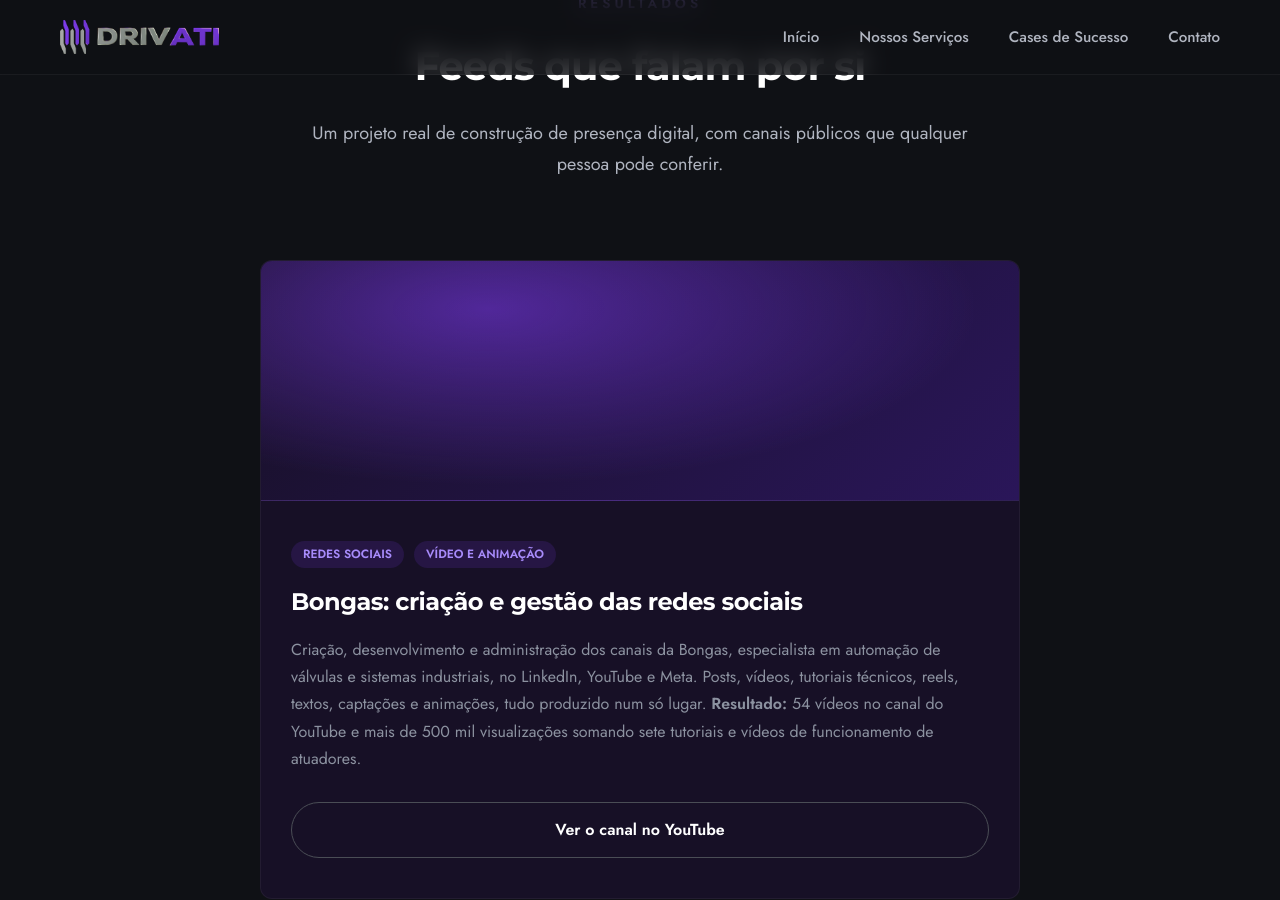
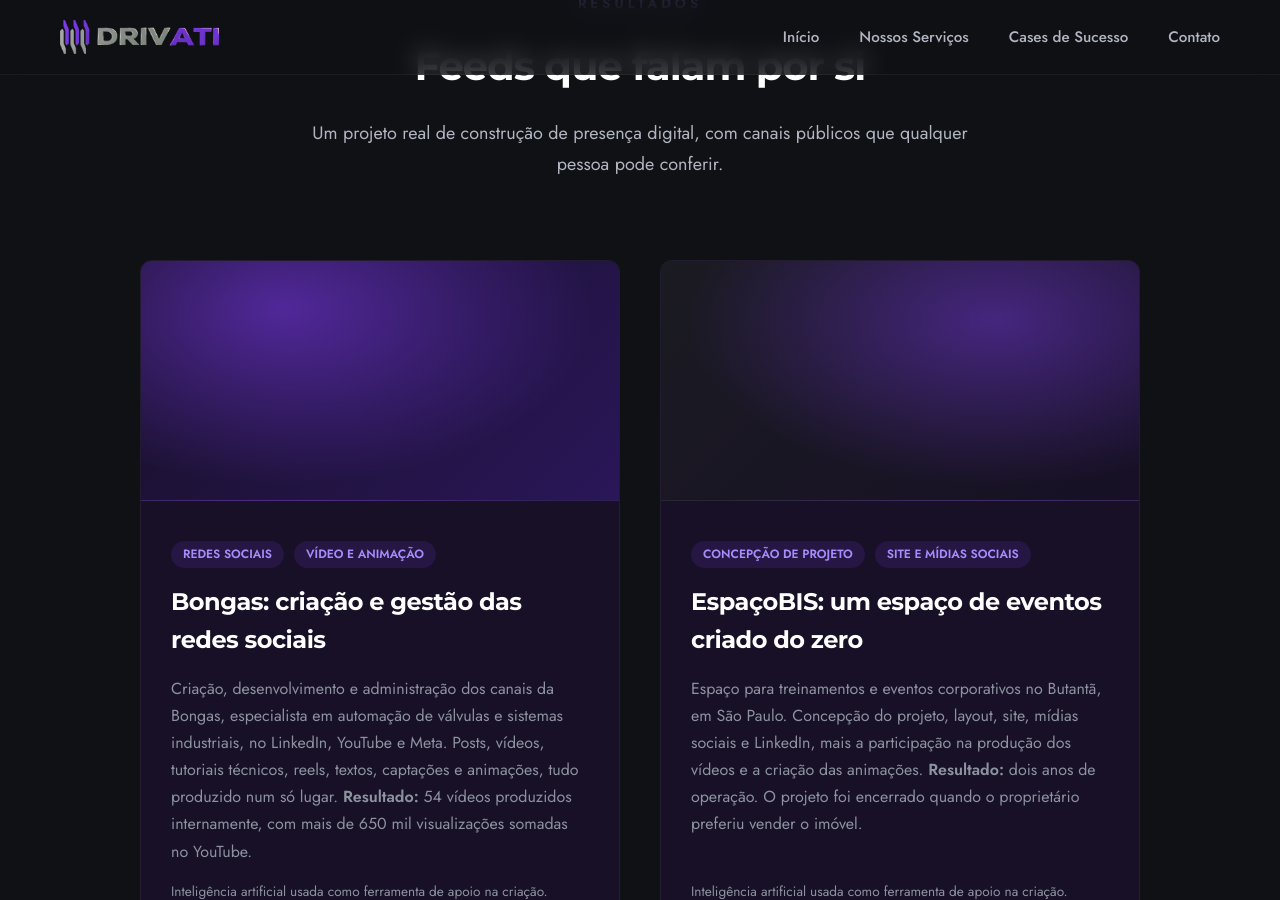
Before and after one commit to pedrosajrdigital/Drivati, a Jekyll site: the page built from index.html, in a window 1280 px wide and 900 px high, scrolled down 2790 px. Built offline with Jekyll 4.4.1, drawn with Linux system fonts in a browser that asks for light colours; some of the changed text lies outside the part shown.

Commit message:
Cases: soma real de views da Bongas, novo case EspaçoBIS e nota sobre uso de IA
- Bongas: 54 vídeos (36 vídeos + 18 Shorts) com mais de 650 mil visualizações somadas, conferido no canal
- EspaçoBIS: concepção, layout, site, mídias sociais e animações; operou 2 anos e foi encerrado pelo proprietário
- nota de transparência sobre uso de IA como apoio nos dois cases
- home com 2 colunas para 2 cases

Co-Authored-By: Claude Sonnet 5.5 <noreply@anthropic.com>
Claude-Session: https://claude.ai/code/session_01RjAyFE22sfAnTy89Y7pjqg

```diff
--- a/assets/css/cases.css
+++ b/assets/css/cases.css
@@ -41,3 +41,6 @@
 /* Card de case sem foto: fundo de marca em vez de imagem de banco */
 .project-image--brand { background: radial-gradient(ellipse at 30% 20%, rgba(var(--accent-rgb), 0.55), transparent 65%), linear-gradient(135deg, var(--surface), #2a1659); }
 .projects-grid--single { grid-template-columns: 1fr; max-width: 760px; margin: 0 auto; }
+
+.project-note { color: var(--text-dim); font-size: 0.85rem; margin: -14px 0 24px; }
+.project-image--alt { background: radial-gradient(ellipse at 70% 25%, rgba(var(--accent-rgb), 0.45), transparent 65%), linear-gradient(135deg, #1b1b22, var(--surface)); }
--- a/assets/css/index.css
+++ b/assets/css/index.css
@@ -338,3 +338,7 @@ body {
 .projects-grid--single { grid-template-columns: 1fr; max-width: 760px; margin: 0 auto; }
 .tag-group { display: flex; gap: 10px; margin-bottom: 15px; flex-wrap: wrap; }
 .tag { font-size: 0.75rem; text-transform: uppercase; padding: 4px 12px; background-color: rgba(var(--accent-rgb), 0.15); color: var(--accent-text); border-radius: 20px; font-weight: 600; }
+
+.project-note { color: var(--text-dim); font-size: 0.85rem; margin: -14px 0 24px; }
+.project-image--alt { background: radial-gradient(ellipse at 70% 25%, rgba(var(--accent-rgb), 0.45), transparent 65%), linear-gradient(135deg, #1b1b22, var(--surface)); }
+@media (min-width: 993px) { .projects-grid--duo { grid-template-columns: repeat(2, 1fr); max-width: 1000px; margin: 0 auto; } }
--- a/index.html
+++ b/index.html
@@ -98,7 +98,7 @@ standalone: true
                 <p class="section-description">Um projeto real de construção de presença digital, com canais públicos que qualquer pessoa pode conferir.</p>
             </div>
 
-            <div class="projects-grid projects-grid--single">
+            <div class="projects-grid projects-grid--duo">
 
                 <!-- Case: Bongas -->
                 <div class="project-card">
@@ -109,8 +109,24 @@ standalone: true
                             <span class="tag">Vídeo e animação</span>
                         </div>
                         <h3 class="project-title">Bongas: criação e gestão das redes sociais</h3>
-                        <p class="project-text">Criação, desenvolvimento e administração dos canais da Bongas, especialista em automação de válvulas e sistemas industriais, no LinkedIn, YouTube e Meta. Posts, vídeos, tutoriais técnicos, reels, textos, captações e animações, tudo produzido num só lugar. <strong>Resultado:</strong> 54 vídeos no canal do YouTube e mais de 500 mil visualizações somando sete tutoriais e vídeos de funcionamento de atuadores.</p>
+                        <p class="project-text">Criação, desenvolvimento e administração dos canais da Bongas, especialista em automação de válvulas e sistemas industriais, no LinkedIn, YouTube e Meta. Posts, vídeos, tutoriais técnicos, reels, textos, captações e animações, tudo produzido num só lugar. <strong>Resultado:</strong> 54 vídeos produzidos internamente, com mais de 650 mil visualizações somadas no YouTube.</p>
+                        <p class="project-note">Inteligência artificial usada como ferramenta de apoio na criação.</p>
                         <a href="https://www.youtube.com/@BongasBrasilLTDA/videos" target="_blank" rel="noopener" class="btn btn-secondary project-btn">Ver o canal no YouTube</a>
+                    </div>
+                </div>
+
+                <!-- Case: EspaçoBIS -->
+                <div class="project-card">
+                    <div class="project-image project-image--brand project-image--alt"></div>
+                    <div class="project-info">
+                        <div class="tag-group">
+                            <span class="tag">Concepção de projeto</span>
+                            <span class="tag">Site e mídias sociais</span>
+                        </div>
+                        <h3 class="project-title">EspaçoBIS: um espaço de eventos criado do zero</h3>
+                        <p class="project-text">Espaço para treinamentos e eventos corporativos no Butantã, em São Paulo. Concepção do projeto, layout, site, mídias sociais e LinkedIn, mais a participação na produção dos vídeos e a criação das animações. <strong>Resultado:</strong> dois anos de operação. O projeto foi encerrado quando o proprietário preferiu vender o imóvel.</p>
+                        <p class="project-note">Inteligência artificial usada como ferramenta de apoio na criação.</p>
+                        <a href="https://www.instagram.com/spacobis/" target="_blank" rel="noopener" class="btn btn-secondary project-btn">Ver o perfil no Instagram</a>
                     </div>
                 </div>
 
```
Also changed, not shown: cases.html (+18 -2 lines).
